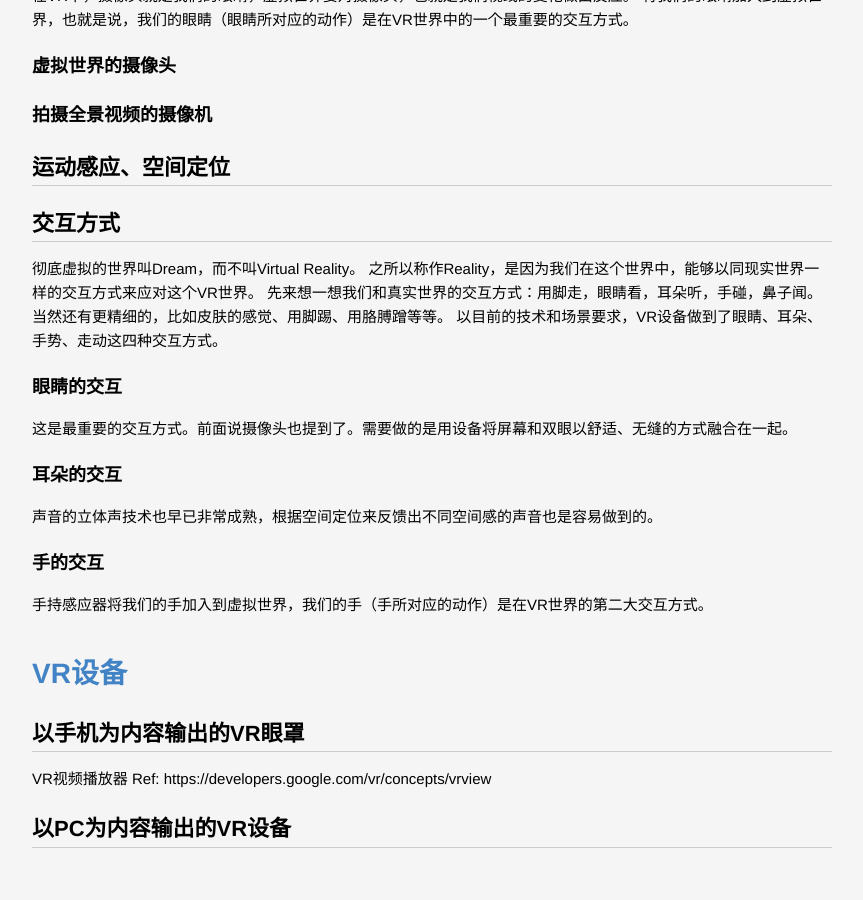
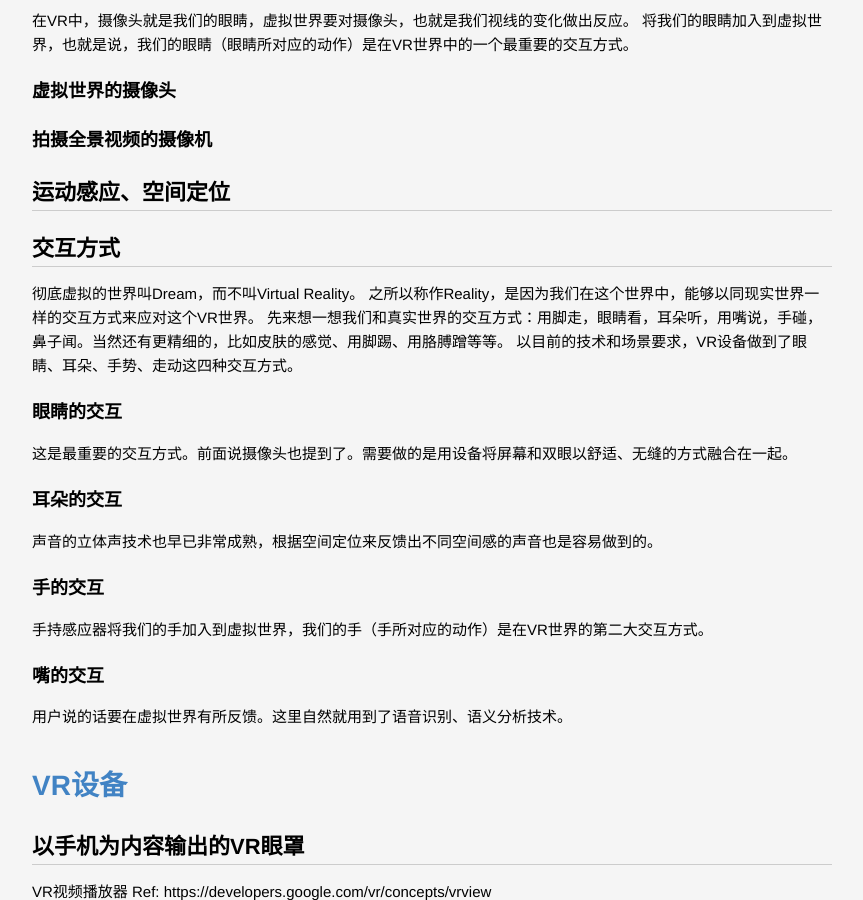
Before and after one commit to lucky521/blog, a Jekyll site: the page built from _posts/2016-11-04-VR-intro.markdown, in a window 1280 px wide and 900 px high, scrolled down 1619 px. Shown: the whole window, without its empty margins (208-1071 px from the left). Built offline with Jekyll 4.4.1, drawn with Linux system fonts in a browser that asks for light colours; comment, search, counter and statistics services are not loaded.

Commit message:
Update 2016-11-04-VR-intro.markdown

```diff
--- a/_posts/2016-11-04-VR-intro.markdown
+++ b/_posts/2016-11-04-VR-intro.markdown
@@ -18,6 +18,7 @@ VR视频大多是定点位置视频。这一类视频是360°全景摄像机拍
 也就是说你个人的位置移动（比如向前走了一步）不会对所见世界中的物体的成像产生任何影响，每个物体依然是以同样的角度对着你。
 也就是说观看全景视频时，VR设备只会捕捉你的视角变换动作，而不会捕捉你的移动。
 Ref: http://vrplayer.tv/
+
 
 ## 3D虚拟世界
 
@@ -53,7 +54,7 @@ Unity3D构建的虚拟世界，任何一个可见的物体都是实时渲染出
 
 彻底虚拟的世界叫Dream，而不叫Virtual Reality。
 之所以称作Reality，是因为我们在这个世界中，能够以同现实世界一样的交互方式来应对这个VR世界。
-先来想一想我们和真实世界的交互方式：用脚走，眼睛看，耳朵听，手碰，鼻子闻。当然还有更精细的，比如皮肤的感觉、用脚踢、用胳膊蹭等等。
+先来想一想我们和真实世界的交互方式：用脚走，眼睛看，耳朵听，用嘴说，手碰，鼻子闻。当然还有更精细的，比如皮肤的感觉、用脚踢、用胳膊蹭等等。
 以目前的技术和场景要求，VR设备做到了眼睛、耳朵、手势、走动这四种交互方式。
 
 ### 眼睛的交互
@@ -68,6 +69,10 @@ Unity3D构建的虚拟世界，任何一个可见的物体都是实时渲染出
 
 手持感应器将我们的手加入到虚拟世界，我们的手（手所对应的动作）是在VR世界的第二大交互方式。
 
+### 嘴的交互
+
+用户说的话要在虚拟世界有所反馈。这里自然就用到了语音识别、语义分析技术。
+
 
 # VR设备
 
```
